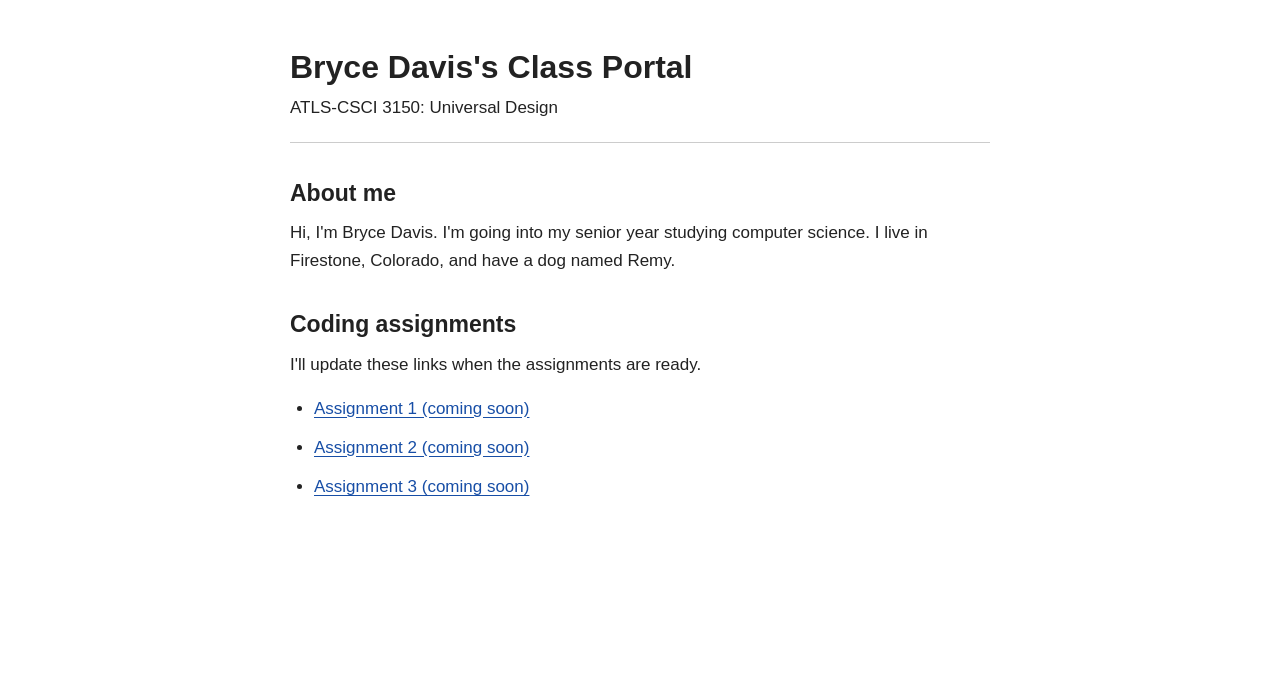
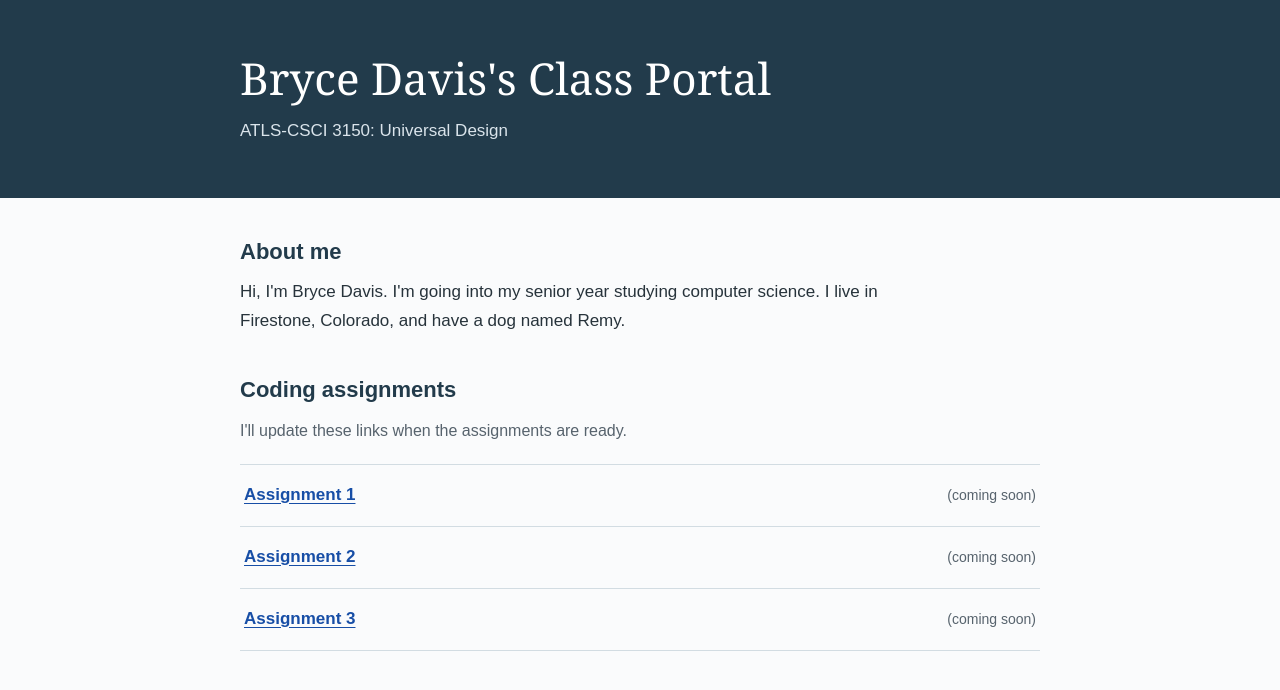
Before and after one commit to Bryced24/csci-3150-class-portal, a plain HTML site: page index.html in a window 1280 px wide. Drawn offline with Linux system fonts and the light colour scheme.

Commit message:
Refine class portal styling

```diff
--- a/index.html
+++ b/index.html
@@ -5,71 +5,147 @@
   <meta name="viewport" content="width=device-width, initial-scale=1.0">
   <title>Bryce Davis | Class Portal</title>
   <style>
+    * {
+      box-sizing: border-box;
+    }
+
     body {
-      max-width: 700px;
-      margin: 48px auto;
+      margin: 0;
+      font-family: Arial, sans-serif;
+      font-size: 1.0625rem;
+      line-height: 1.7;
+      color: #27333b;
+      background-color: #fafbfc;
+    }
+
+    .container {
+      max-width: 848px;
+      margin: 0 auto;
       padding: 0 24px;
-      font-family: Arial, sans-serif;
-      font-size: 17px;
-      line-height: 1.6;
-      color: #222222;
-      background-color: #ffffff;
     }
 
     header {
-      padding-bottom: 20px;
-      border-bottom: 1px solid #cccccc;
+      padding: 52px 0;
+      color: #ffffff;
+      background-color: #223b4b;
     }
 
     h1 {
-      margin-bottom: 8px;
-      font-size: 32px;
+      margin: 0 0 12px;
+      font-family: Georgia, serif;
+      font-size: 2.75rem;
+      font-weight: normal;
       line-height: 1.2;
     }
 
     header p {
       margin: 0;
+      color: #dae4eb;
+    }
+
+    main.container {
+      padding-top: 40px;
+      padding-bottom: 64px;
     }
 
     h2 {
-      margin: 32px 0 8px;
-      font-size: 23px;
+      margin: 0 0 12px;
+      font-size: 1.375rem;
+      line-height: 1.3;
+      color: #223b4b;
     }
 
     p {
-      margin-top: 0;
+      margin: 0;
+    }
+
+    section p {
+      max-width: 680px;
+    }
+
+    nav {
+      margin-top: 40px;
+    }
+
+    nav p {
+      font-size: 1rem;
+      color: #57636d;
     }
 
     ul {
-      padding-left: 24px;
+      margin: 20px 0 0;
+      padding: 0;
+      list-style: none;
     }
 
     li {
-      margin-bottom: 12px;
+      border-top: 1px solid #d2dce2;
+    }
+
+    li:last-child {
+      border-bottom: 1px solid #d2dce2;
     }
 
     a {
+      display: flex;
+      justify-content: space-between;
+      align-items: baseline;
+      gap: 16px;
+      padding: 16px 4px;
       color: #174ea6;
+      text-decoration: none;
+    }
+
+    .assignment-title {
+      font-weight: bold;
+      text-decoration: underline;
       text-underline-offset: 3px;
+    }
+
+    .status {
+      font-size: 0.875rem;
+      color: #57636d;
     }
 
     a:hover {
       color: #10366f;
+      background-color: #edf2f5;
     }
 
     a:focus-visible {
       outline: 2px solid #174ea6;
       outline-offset: 4px;
     }
+
+    ::selection {
+      color: #18303f;
+      background-color: #d5e5ef;
+    }
+
+    @media (max-width: 600px) {
+      header {
+        padding: 36px 0;
+      }
+
+      h1 {
+        font-size: 2.125rem;
+      }
+
+      main.container {
+        padding-top: 32px;
+      }
+    }
   </style>
 </head>
 <body>
   <header>
-    <h1>Bryce Davis's Class Portal</h1>
-    <p>ATLS-CSCI 3150: Universal Design</p>
+    <div class="container">
+      <h1>Bryce Davis's Class Portal</h1>
+      <p>ATLS-CSCI 3150: Universal Design</p>
+    </div>
   </header>
 
-  <main>
+  <main class="container">
     <section>
       <h2>About me</h2>
       <p>Hi, I'm Bryce Davis. I'm going into my senior year studying computer science. I live in Firestone, Colorado, and have a dog named Remy.</p>
@@ -78,11 +154,11 @@
     <nav id="assignments" aria-labelledby="assignments-heading">
       <h2 id="assignments-heading">Coding assignments</h2>
       <p>I'll update these links when the assignments are ready.</p>
-      <ul>
+      <ul role="list">
         <!-- Replace the placeholder links with assignment pages later. -->
-        <li><a href="#assignments">Assignment 1 (coming soon)</a></li>
-        <li><a href="#assignments">Assignment 2 (coming soon)</a></li>
-        <li><a href="#assignments">Assignment 3 (coming soon)</a></li>
+        <li><a href="#assignments"><span class="assignment-title">Assignment 1</span> <span class="status">(coming soon)</span></a></li>
+        <li><a href="#assignments"><span class="assignment-title">Assignment 2</span> <span class="status">(coming soon)</span></a></li>
+        <li><a href="#assignments"><span class="assignment-title">Assignment 3</span> <span class="status">(coming soon)</span></a></li>
       </ul>
     </nav>
   </main>
```
